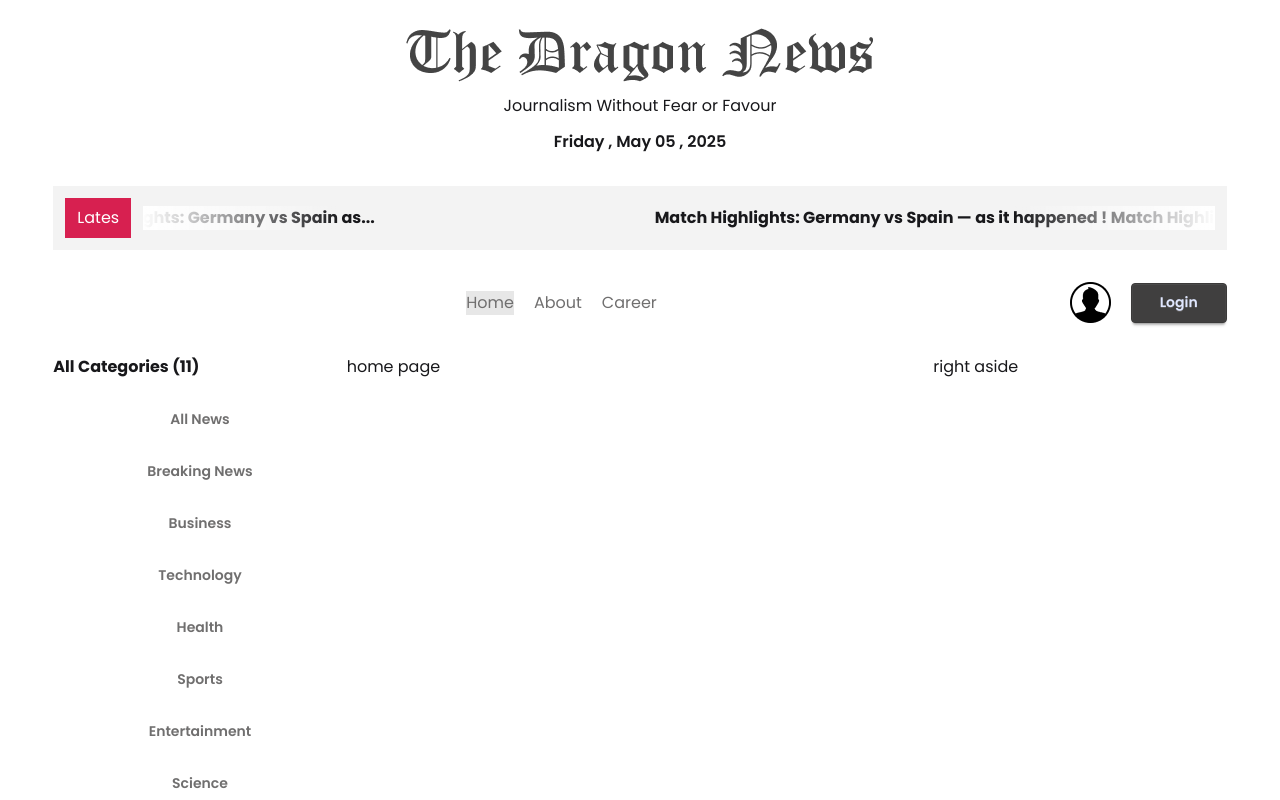
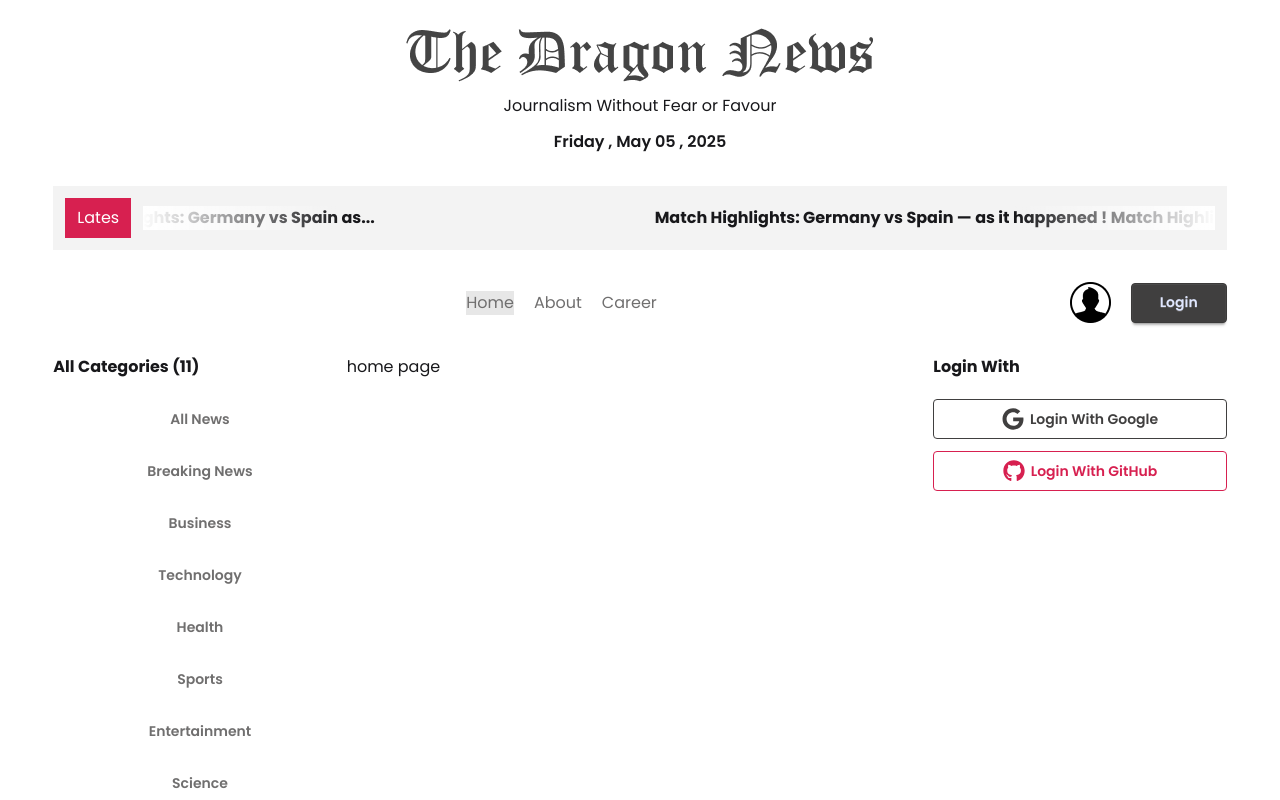
Before and after one commit to mdraisul1/dragon-news-coding, a React (Vite) app: page / in a window 1280 px wide. Shown: the top 800 px of the page. Built offline with nearby package versions, Linux system fonts and the light colour scheme.

Commit message:
Added right aside add a social login

```diff
--- a/package.json
+++ b/package.json
@@ -16,6 +16,7 @@
     "react": "^19.1.0",
     "react-dom": "^19.1.0",
     "react-fast-marquee": "^1.6.5",
+    "react-icons": "^5.5.0",
     "react-router": "^7.6.0",
     "tailwindcss": "^4.1.5"
   },
--- a/src/components/homeLayouts/RightAside.jsx
+++ b/src/components/homeLayouts/RightAside.jsx
@@ -1,9 +1,10 @@
 import React from 'react'
+import SocialLogin from './SocialLogin'
 
 const RightAside = () => {
   return (
     <div>
-      right aside
+      <SocialLogin></SocialLogin>
     </div>
   )
 }
--- /dev/null
+++ b/src/components/homeLayouts/SocialLogin.jsx
@@ -0,0 +1,22 @@
+import React from 'react'
+import { FaGithub, FaGoogle } from 'react-icons/fa';
+
+const SocialLogin = () => {
+  return (
+    <div>
+      <h2 className="font-bold mb-5">Login With</h2>
+      <div className="space-y-3">
+        <button className="btn btn-outline btn-primary w-full">
+          <FaGoogle size={22} />
+          Login With Google
+        </button>
+        <button className="btn btn-outline btn-secondary w-full">
+          <FaGithub size={22} />
+          Login With GitHub
+        </button>
+      </div>
+    </div>
+  );
+}
+
+export default SocialLogin
```
Also changed, not shown: 1 other file (tests, documents, lock files or other folders).
